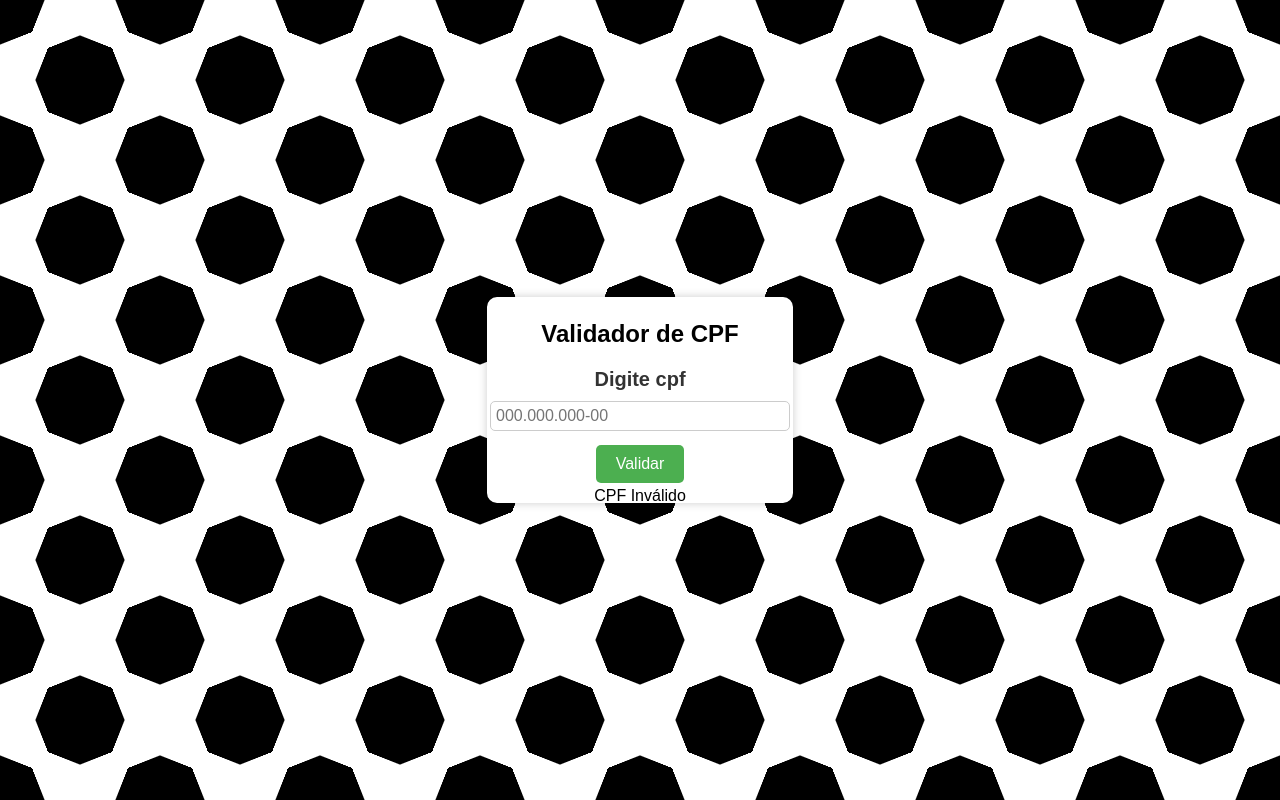
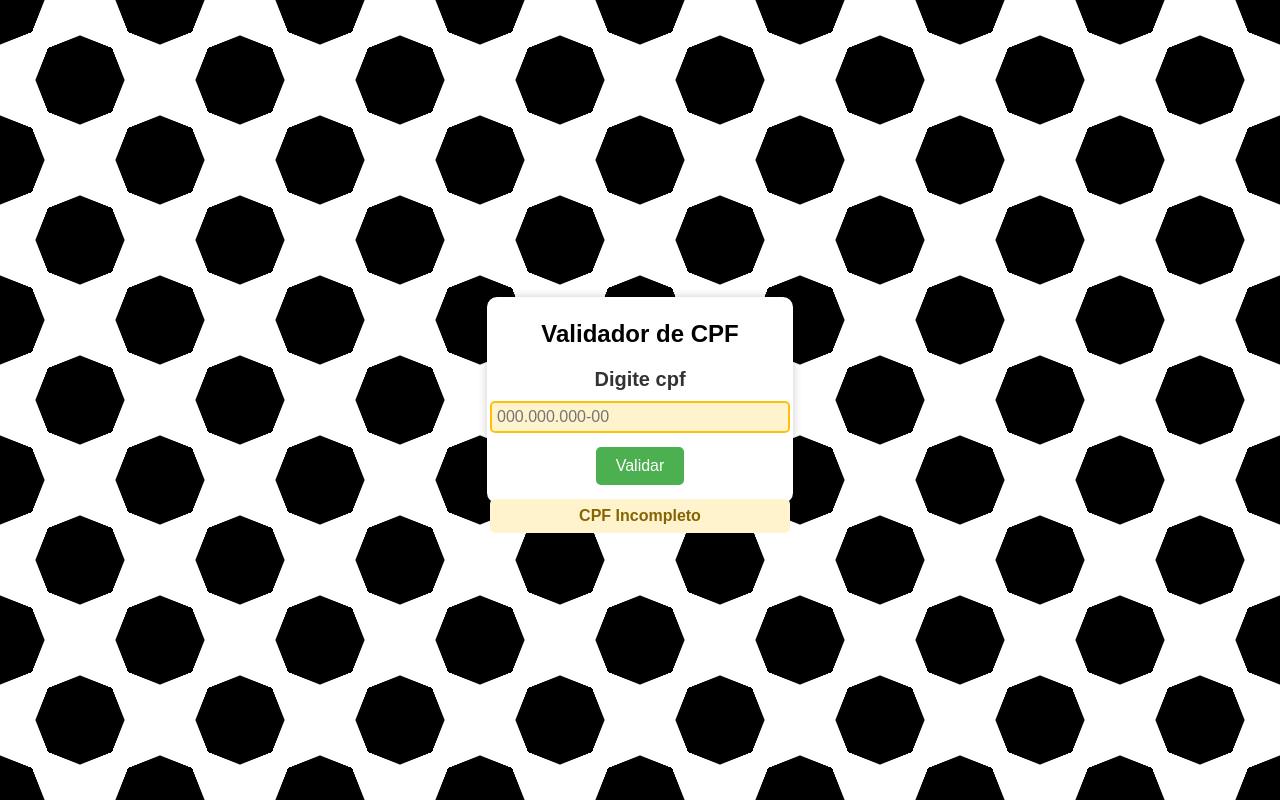
Before and after one commit to Matheuspenas/Projeto-Valida-CPF, a plain HTML site: page index.html in a window 1280 px wide. Both pictures are taken after typing "Sample" into the empty fields and a click on the button "Validar". Drawn offline with Linux system fonts and the light colour scheme.

Commit message:
adição de funcionalidade na qual onde se o cpf for valido sera exibido uma mnesagem na cor verde, incompleto amarelo e invalido vermelho

```diff
--- a/css/style.css
+++ b/css/style.css
@@ -1,3 +1,4 @@
+/* === SEU CSS ORIGINAL (mantido) === */
 body {
   font-family: Arial, Helvetica, sans-serif;
 }
@@ -23,7 +24,6 @@ body {
   initial-value: #000;
 }
 
-/* animação do background */
 html {
   --s: 80px;
   --_g: #0000, var(--c1) 2deg calc(var(--a) - 2deg), #0000 var(--a);
@@ -127,11 +127,12 @@ label {
 input[type="text"] {
   padding: 5px;
   font-size: 16px;
-  border: 1px solid #ccc;
+  border: 2px solid #ccc;
   border-radius: 5px;
   margin-bottom: 10px;
   width: 100%;
   box-sizing: border-box;
+  transition: all 0.3s ease;
 }
 
 button {
@@ -139,9 +140,6 @@ button {
   border: none;
   color: white;
   padding: 10px 20px;
-  text-align: center;
-  text-decoration: none;
-  display: inline-block;
   font-size: 16px;
   margin: 4px 2px;
   cursor: pointer;
@@ -152,3 +150,33 @@ button {
 button:hover {
   background-color: #45a049;
 }
+
+.message {
+  margin-top: 10px;
+  padding: 8px;
+  border-radius: 5px;
+  font-weight: bold;
+  display: none;
+  transition: all 0.3s ease;
+}
+
+/* CPF VÁLIDO */
+.valido {
+  border-color: #28a745 !important;
+  color: #155724;
+  background-color: #d4edda;
+}
+
+/* CPF INVÁLIDO */
+.invalido {
+  border-color: #dc3545 !important;
+  color: #721c24;
+  background-color: #f8d7da;
+}
+
+/* CPF INCOMPLETO */
+.incompleto {
+  border-color: #ffc107 !important;
+  color: #856404;
+  background-color: #fff3cd;
+}
--- a/index.html
+++ b/index.html
@@ -16,10 +16,13 @@
     <div class="container">
       <form id="formcpf">
         <h2>Validador de CPF</h2>
-        <label for="cpf">Digite cpf</label><input type="text" id="cpf" name="cpf" placeholder="000.000.000-00"></label>
-        <!-- botão Para validar Cpf -->
+        <label for="cpf">Digite cpf</label>
+        <input type="text" id="cpf" name="cpf" placeholder="000.000.000-00" />
+
         <button type="submit">Validar</button>
-        <div id="menssage"></div>
+
+        <!-- Mensagem de validação -->
+        <div id="message" class="message"></div>
       </form>
     </div>
 
--- a/java/main.js
+++ b/java/main.js
@@ -1,6 +1,7 @@
+document.addEventListener("DOMContentLoaded", function () {
   function validarCpf(cpf) {
-  cpf = cpf.replace(/\D/g, ""); // remove tudo que não é dígito
-  if (cpf.length !== 11) return false;
+    cpf = cpf.replace(/\D/g, "");
+    if (cpf.length !== 11) return null; // Retorna null se incompleto
 
     let soma = 0;
     let resto;
@@ -25,12 +26,15 @@ function validarCpf(cpf) {
     return true;
   }
 
-document.getElementById("cpf").addEventListener("input", function (e) {
-  let value = e.target.value.replace(/\D/g, ""); // Remove tudo que não é dígito
+  const cpfInput = document.getElementById("cpf");
+  const messageDiv = document.getElementById("message");
+  const form = document.getElementById("formcpf");
 
-  if (value.length > 11) value = value.slice(0, 11); // Limita a 11 dígitos
+  cpfInput.addEventListener("input", function (e) {
+    let value = e.target.value.replace(/\D/g, "");
+    if (value.length > 11) value = value.slice(0, 11);
 
-  // Aplica a máscara: 123.456.789-01
+    // Aplica a máscara de CPF
     value = value.replace(/(\d{3})(\d)/, "$1.$2");
     value = value.replace(/(\d{3})(\d)/, "$1.$2");
     value = value.replace(/(\d{3})(\d{1,2})$/, "$1-$2");
@@ -38,18 +42,20 @@ document.getElementById("cpf").addEventListener("input", function (e) {
     e.target.value = value;
   });
 
-document.getElementById("formcpf").addEventListener("submit", function (e) {
+  form.addEventListener("submit", function (e) {
     e.preventDefault();
+    const cpf = cpfInput.value;
+    const status = validarCpf(cpf);
 
-  const cpfInput = document.getElementById("cpf").value;
-  const messageDiv = document.getElementById("menssage");
-
-  if (validarCpf(cpfInput)) {
+    if (status === null) {
+      messageDiv.textContent = "CPF Incompleto";
+      applyStyles("incompleto");
+    } else if (status) {
       messageDiv.textContent = "CPF Válido";
-    messageDiv.className = "message sucess";
+      applyStyles("valido");
     } else {
       messageDiv.textContent = "CPF Inválido";
-    messageDiv.className = "message erro";
+      applyStyles("invalido");
     }
 
     messageDiv.style.display = "block";
@@ -57,6 +63,14 @@ document.getElementById("formcpf").addEventListener("submit", function (e) {
     setTimeout(() => {
       messageDiv.style.display = "none";
       messageDiv.textContent = "";
-    document.getElementById("formcpf").reset();
+      cpfInput.value = "";
+      cpfInput.className = "";
+      messageDiv.className = "message";
     }, 5000);
   });
+
+  function applyStyles(status) {
+    cpfInput.className = status;
+    messageDiv.className = `message ${status}`;
+  }
+});
```
Lines whose indentation alone changed are shown as unchanged.
